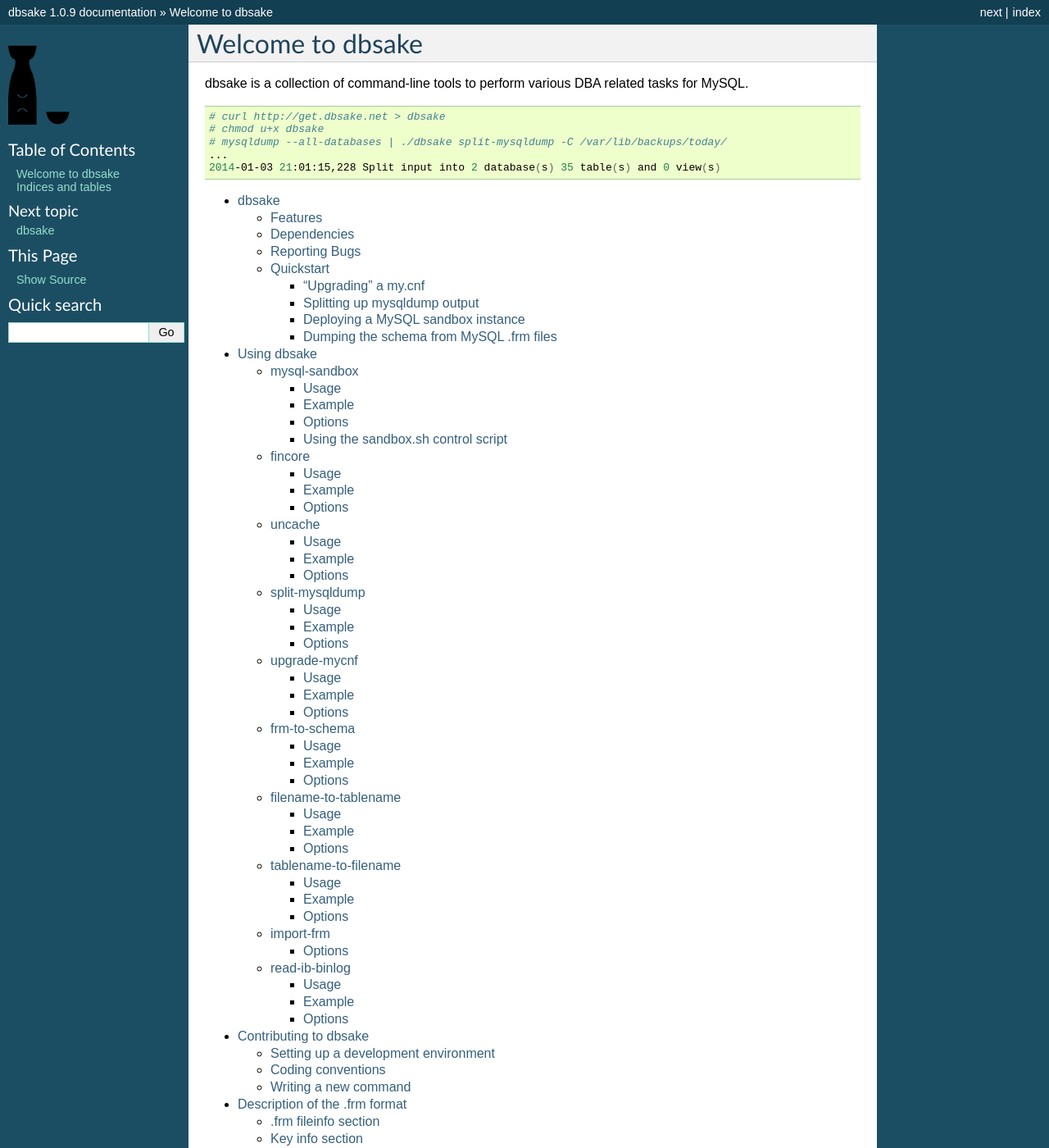
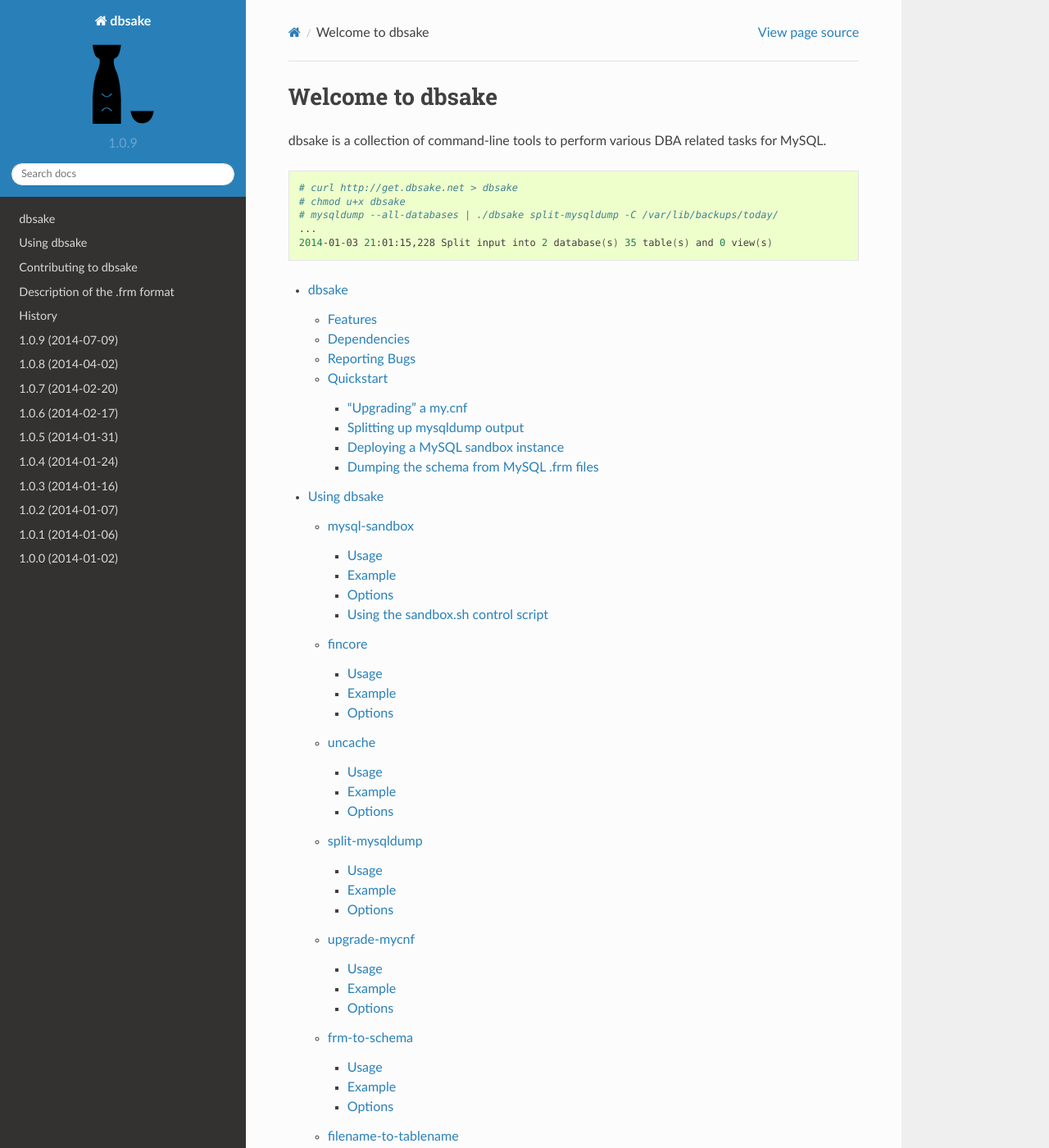
Before and after one commit to abg/dbsake, a Sphinx documentation site: the page built from docs/index.rst, in a window 1280 px wide and 1400 px high. Shown: the whole window at 82% size. Built offline with Sphinx 7.4.7 and the Read the Docs theme 2.0.0, drawn with Linux system fonts in a browser that asks for light colours; part of the change alters nothing that is shown; some of the changed text lies outside the part shown.

Commit message:
use readthedocs.org html_theme when building docs, when available
- docs/conf.py now tries to import sphinx_rtd_theme and adjust
  the sphinx configuration accordingly for prettier documentation.
  If this fails, the default sphinx theme is used instead. This
  is only done if environ['READTHEDOCS'] is not set to 'True'.

```diff
--- a/docs/conf.py
+++ b/docs/conf.py
@@ -88,10 +88,19 @@ pygments_style = 'sphinx'
 
 
 # -- Options for HTML output ---------------------------------------------------
+# on_rtd is whether we are on readthedocs.org, this line of code grabbed from
+# docs.readthedocs.org
+on_rtd = os.environ.get('READTHEDOCS', None) == 'True'
 
 # The theme to use for HTML and HTML Help pages.  See the documentation for
 # a list of builtin themes.
-html_theme = 'default'
+if not on_rtd:
+    try:
+        import sphinx_rtd_theme
+        html_theme = 'sphinx_rtd_theme'
+        html_theme_path = [sphinx_rtd_theme.get_html_theme_path()]
+    except ImportError:
+        html_theme = 'default'
 
 # Theme options are theme-specific and customize the look and feel of a theme
 # further.  For a list of options available for each theme, see the
```
